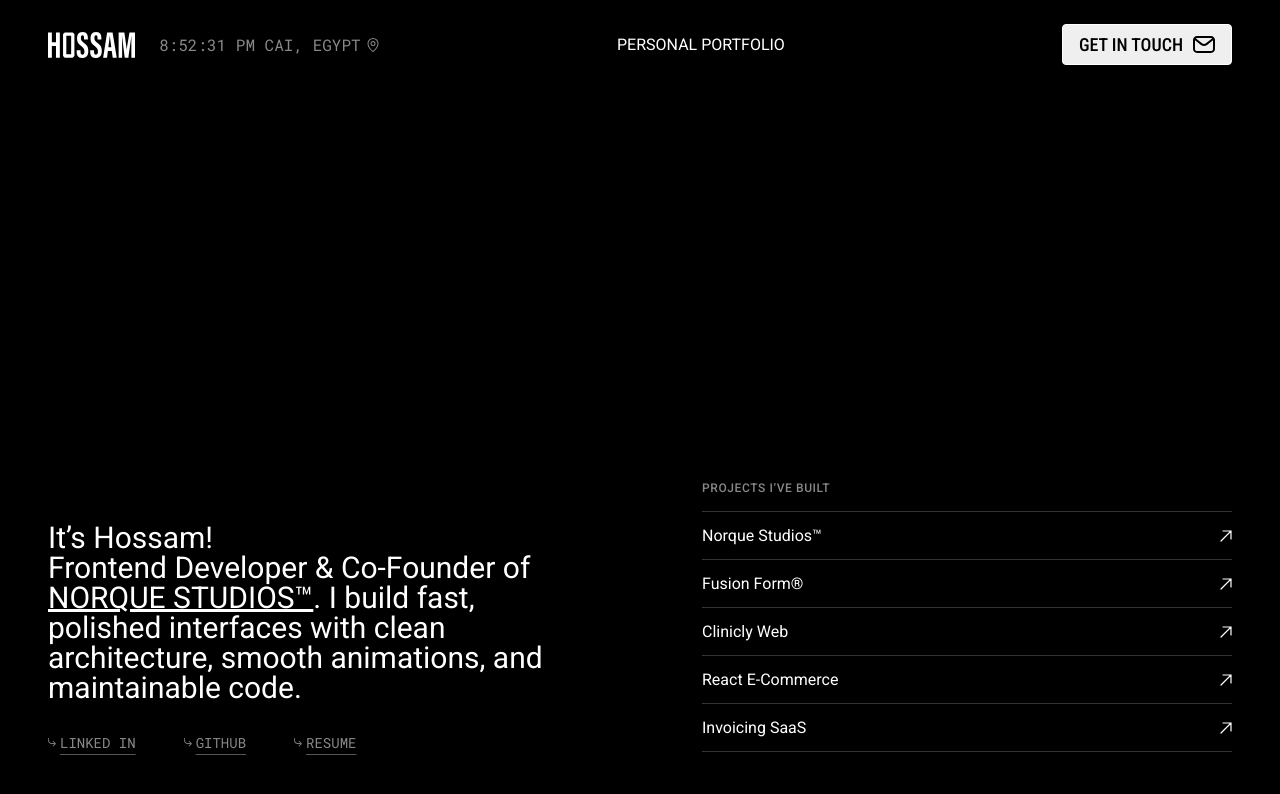
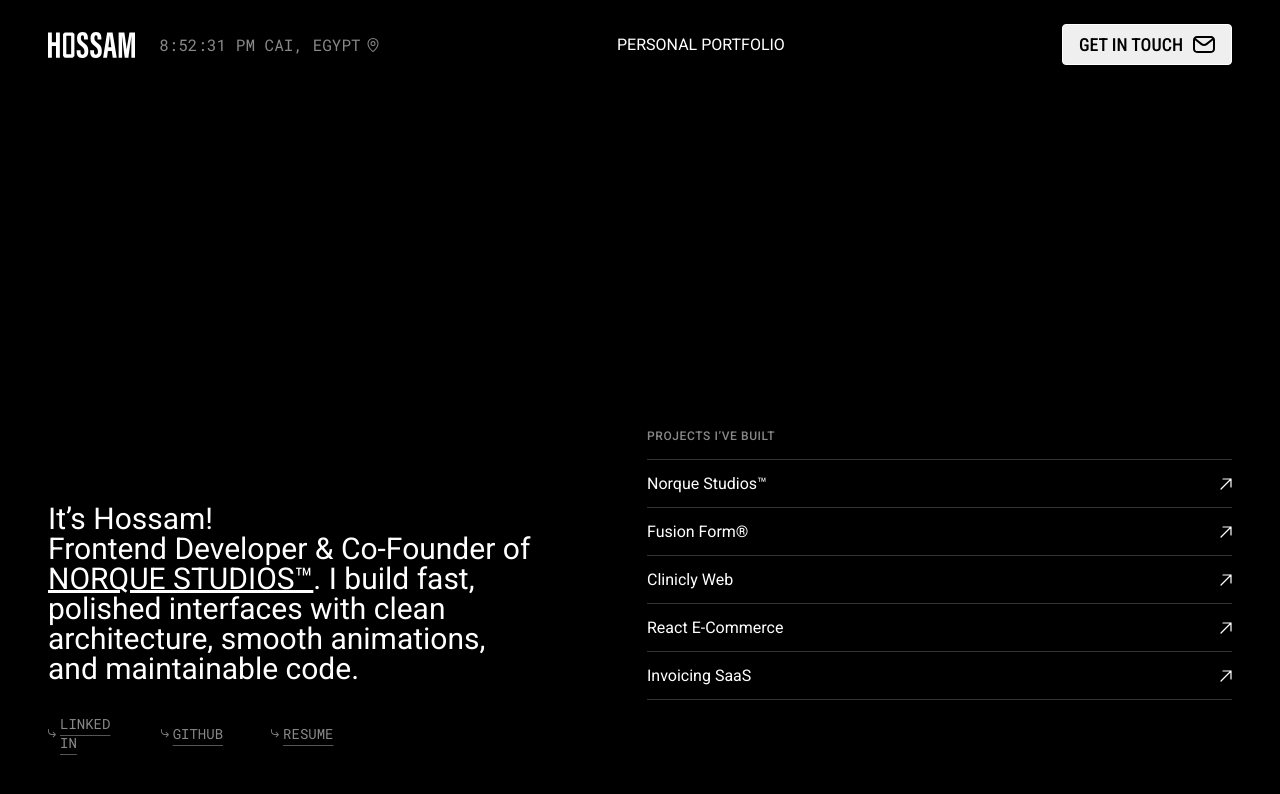
Before and after one commit to Hoss008/my-portfolio, a React (Vite) app in the folder my-portfolio/: page / in a window 1280 px wide. Shown: the top 794 px of the page. Built offline with nearby package versions, Linux system fonts and the light colour scheme.

Commit message:
Refactor footer and brands section layout: update grid template columns and adjust column spans for improved responsiveness

```diff
--- a/my-portfolio/src/app.module.css
+++ b/my-portfolio/src/app.module.css
@@ -93,9 +93,7 @@ body {
 
 .footer {
   display: grid;
-  grid-template-columns:
-    minmax(0, 204px) minmax(0, 204px) minmax(0, 204px)
-    minmax(0, 660px);
+  grid-template-columns: repeat(12, 1fr);
   grid-template-rows: 1fr auto;
   gap: 14px;
   padding-inline: 48px;
@@ -108,7 +106,7 @@ body {
 }
 
 .p {
-  grid-column: 1 / span 3;
+  grid-column: 1 /6;
   font-family: "Roboto", sans-serif;
   font-weight: 400;
   font-size: 30px;
@@ -149,6 +147,7 @@ body {
 }
 
 .inlineLink {
+  grid-column: 1/7;
   color: inherit;
   text-decoration: underline;
   text-underline-offset: 1px;
@@ -157,12 +156,12 @@ body {
 
 /* --- BRANDS SECTION --- */
 .brandsSection {
-  grid-column: 4; /*[cite: 2] */
-  grid-row: 1 / -1; /* Spans all rows to reach the absolute bottom */
+  grid-column: 7/13; /*[cite: 2] */
+  grid-row: 1 / 1;
   display: flex; /*[cite: 2] */
   flex-direction: column; /*[cite: 2] */
   gap: 12px; /*[cite: 2] */
-  align-self: end; /* Snaps it flush to the bottom */
+  align-self: end;
 }
 .brandsTitle {
   font-family: "Roboto", sans-serif;
```
